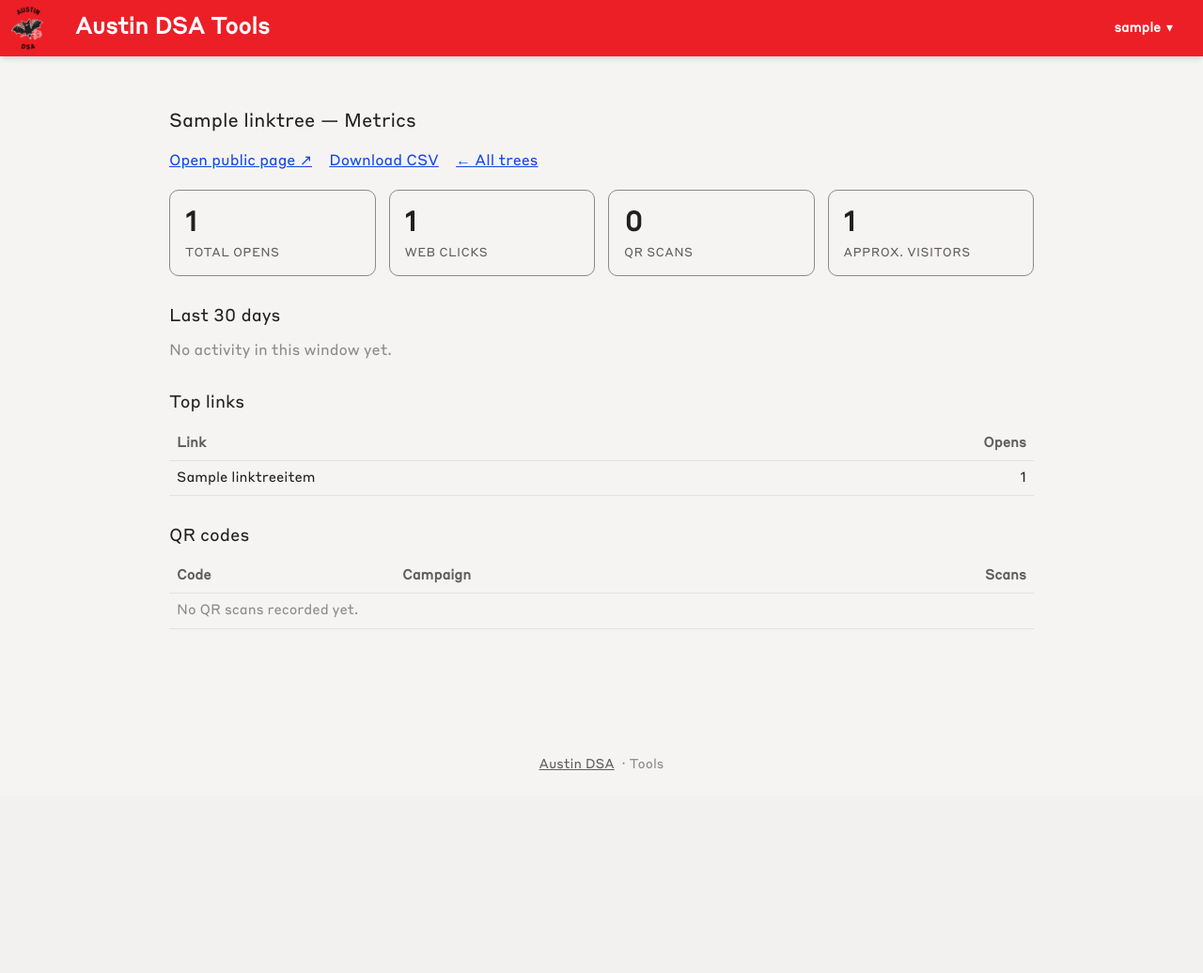
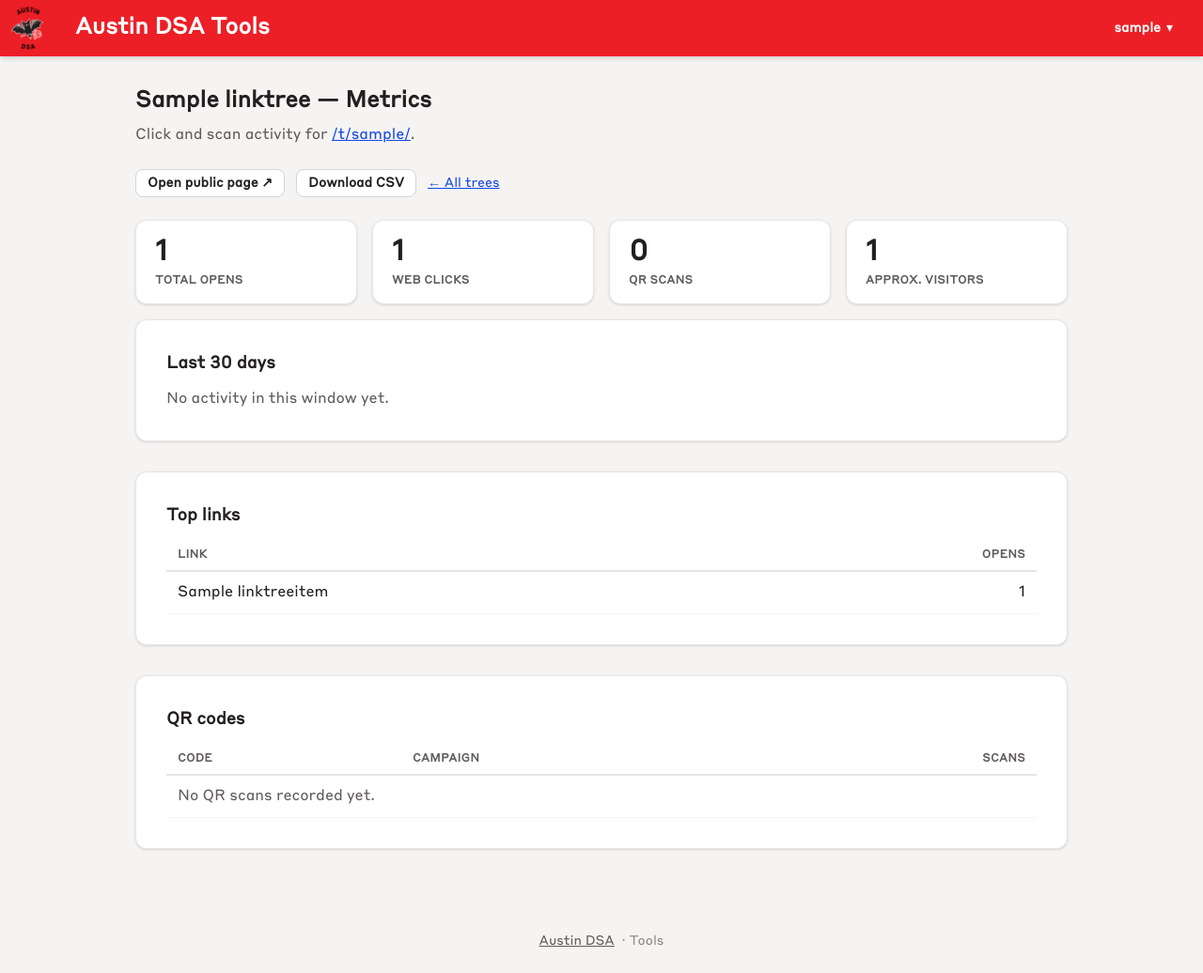
Before and after one commit to Austin-DSA/GeneralToolsWebsite, a Django app: a page that uses tools/templates/tools/link_metrics.html in a window 1280 px wide. Shown: the whole page at 94% size. Before the commit the page ends 820 px from the top, so only its background shows below. Run offline with Django 4.2, Linux system fonts and the light colour scheme; a user stored in the database is signed in; tables that the repository leaves empty hold one stand-in row (values such as "Sample post"); parts of the project's set-up code (start-up, migrations or seed data) failed here and were passed over; some libraries are stand-ins or nearby versions.

Commit message:
Restyle link-metrics dashboard onto the site design system
The metrics pages predated the component system and carried their own
inline <style> block - bare outlines on the grey page background. Now:
page title/subtitle, white stat tiles (new stat-grid/stat-card
components), each section in a page card, brand-red activity bars (new
bar-list components), data-table styling, and button-styled actions.
No view or behavior changes.

Co-Authored-By: Claude Opus 4.8 <noreply@anthropic.com>

```diff
--- a/tools/static/css/output.css
+++ b/tools/static/css/output.css
@@ -36,9 +36,12 @@
     --text-xl--line-height: calc(1.75 / 1.25);
     --text-2xl: 1.5rem;
     --text-2xl--line-height: calc(2 / 1.5);
+    --text-3xl: 1.875rem;
+    --text-3xl--line-height: calc(2.25 / 1.875);
     --font-weight-normal: 400;
     --font-weight-medium: 500;
     --font-weight-semibold: 600;
+    --font-weight-bold: 700;
     --tracking-wide: 0.025em;
     --radius-lg: 0.5rem;
     --radius-xl: 0.75rem;
@@ -247,11 +250,11 @@
   .my-3 {
     margin-block: calc(var(--spacing) * 3);
   }
-  .mt-2 {
-    margin-top: calc(var(--spacing) * 2);
-  }
   .mt-8 {
     margin-top: calc(var(--spacing) * 8);
+  }
+  .mb-2 {
+    margin-bottom: calc(var(--spacing) * 2);
   }
   .mb-4 {
     margin-bottom: calc(var(--spacing) * 4);
@@ -306,9 +309,6 @@
   }
   .flex-none {
     flex: none;
-  }
-  .border-collapse {
-    border-collapse: collapse;
   }
   .transform {
     transform: var(--tw-rotate-x,) var(--tw-rotate-y,) var(--tw-rotate-z,) var(--tw-skew-x,) var(--tw-skew-y,);
@@ -374,9 +374,6 @@
   .py-3 {
     padding-block: calc(var(--spacing) * 3);
   }
-  .py-4 {
-    padding-block: calc(var(--spacing) * 4);
-  }
   .py-6 {
     padding-block: calc(var(--spacing) * 6);
   }
@@ -413,6 +410,9 @@
   .text-center {
     text-align: center;
   }
+  .text-right {
+    text-align: right;
+  }
   .align-middle {
     vertical-align: middle;
   }
@@ -430,10 +430,6 @@
   .text-sm {
     font-size: var(--text-sm);
     line-height: var(--tw-leading, var(--text-sm--line-height));
-  }
-  .text-xl {
-    font-size: var(--text-xl);
-    line-height: var(--tw-leading, var(--text-xl--line-height));
   }
   .font-semibold {
     --tw-font-weight: var(--font-weight-semibold);
@@ -456,6 +452,9 @@
   }
   .text-white {
     color: var(--color-white);
+  }
+  .no-underline {
+    text-decoration-line: none;
   }
   .shadow {
     --tw-shadow: 0 1px 3px 0 var(--tw-shadow-color, rgb(0 0 0 / 0.1)), 0 1px 2px -1px var(--tw-shadow-color, rgb(0 0 0 / 0.1));
@@ -1158,6 +1157,69 @@
     font-size: var(--text-sm);
     line-height: var(--tw-leading, var(--text-sm--line-height));
   }
+  .stat-grid {
+    display: grid;
+    gap: calc(var(--spacing) * 4);
+    padding-block: calc(var(--spacing) * 4);
+    grid-template-columns: repeat(auto-fit, minmax(160px, 1fr));
+  }
+  .stat-card {
+    border-radius: var(--radius-xl);
+    border-style: var(--tw-border-style);
+    border-width: 1px;
+    border-color: var(--color-neutral-200);
+    background-color: var(--color-white);
+    padding-inline: calc(var(--spacing) * 5);
+    padding-block: calc(var(--spacing) * 4);
+    --tw-shadow: 0 1px 3px 0 var(--tw-shadow-color, rgb(0 0 0 / 0.1)), 0 1px 2px -1px var(--tw-shadow-color, rgb(0 0 0 / 0.1));
+    box-shadow: var(--tw-inset-shadow), var(--tw-inset-ring-shadow), var(--tw-ring-offset-shadow), var(--tw-ring-shadow), var(--tw-shadow);
+  }
+  .stat-card-number {
+    display: block;
+    font-size: var(--text-3xl);
+    line-height: var(--tw-leading, var(--text-3xl--line-height));
+    --tw-font-weight: var(--font-weight-bold);
+    font-weight: var(--font-weight-bold);
+    color: var(--color-dark);
+  }
+  .stat-card-label {
+    display: block;
+    padding-top: calc(var(--spacing) * 1);
+    font-size: var(--text-xs);
+    line-height: var(--tw-leading, var(--text-xs--line-height));
+    --tw-font-weight: var(--font-weight-semibold);
+    font-weight: var(--font-weight-semibold);
+    --tw-tracking: var(--tracking-wide);
+    letter-spacing: var(--tracking-wide);
+    color: var(--color-secondary);
+    text-transform: uppercase;
+  }
+  .bar-list {
+    display: flex;
+    flex-direction: column;
+    gap: calc(var(--spacing) * 1);
+    padding-block: calc(var(--spacing) * 2);
+  }
+  .bar-row {
+    display: grid;
+    align-items: center;
+    gap: calc(var(--spacing) * 2);
+    font-size: var(--text-sm);
+    line-height: var(--tw-leading, var(--text-sm--line-height));
+    grid-template-columns: 6rem 1fr 8rem;
+  }
+  .bar-track {
+    display: block;
+    overflow: hidden;
+    border-radius: 0.25rem;
+    background-color: var(--color-neutral-100);
+    height: 16px;
+  }
+  .bar-fill {
+    display: block;
+    height: 100%;
+    background-color: var(--color-primary);
+  }
   .menu-section-title {
     padding-top: calc(var(--spacing) * 6);
     padding-bottom: calc(var(--spacing) * 2);
--- a/tools/templates/tools/link_metrics.html
+++ b/tools/templates/tools/link_metrics.html
@@ -1,113 +1,94 @@
 {% extends "base.html" %}
 {% block title %}Link Tree Metrics{% endblock title %}
 {% block page_content %}
-<style>
-  .lm-wrap { max-width: 920px; margin: 0 auto; padding: 8px 0 48px; }
-  .lm-cards { display: flex; flex-wrap: wrap; gap: 14px; margin: 18px 0 28px; }
-  .lm-card { flex: 1 1 150px; border: 1px solid #8c8989; border-radius: 10px; padding: 14px 16px; }
-  .lm-card .n { font-size: 1.8rem; font-weight: 700; color: #231f20; }
-  .lm-card .l { font-size: .8rem; color: #605c5c; text-transform: uppercase; letter-spacing: .03em; }
-  .lm-section { margin: 30px 0; }
-  .lm-section h2 { font-size: 1.15rem; margin-bottom: 10px; }
-  table.lm { width: 100%; border-collapse: collapse; }
-  table.lm th, table.lm td { text-align: left; padding: 7px 8px; border-bottom: 1px solid #e2e0e0; font-size: .92rem; }
-  table.lm th { color: #605c5c; font-weight: 600; }
-  table.lm td.num, table.lm th.num { text-align: right; }
-  .lm-bars { display: flex; flex-direction: column; gap: 4px; }
-  .lm-bar-row { display: grid; grid-template-columns: 92px 1fr 64px; align-items: center; gap: 8px; font-size: .82rem; }
-  .lm-bar-track { background: #f1eeee; border-radius: 5px; overflow: hidden; height: 16px; }
-  .lm-bar-fill { background: #ec1f27; height: 100%; }
-  .lm-muted { color: #8c8989; }
-  .lm-actions a { margin-right: 14px; }
-</style>
+{% if not tree %}
+  <h1 class="page-title">Link Tree Metrics</h1>
+  <p class="page-subtitle">Pick a tree to see clicks, scans, and trends.</p>
 
-<div class="lm-wrap">
-{% if not tree %}
-  <h1 class="text-xl py-4">Link Tree Metrics</h1>
-  <p class="lm-muted">Pick a tree to see clicks, scans, and trends.</p>
-  <div class="lm-section">
-    <table class="lm">
+  <div class="page-card">
+    <table class="data-table">
       <thead>
-        <tr><th>Link tree</th><th class="num">Web clicks</th><th class="num">QR scans</th><th></th></tr>
+        <tr><th>Link tree</th><th class="text-right">Web clicks</th><th class="text-right">QR scans</th><th></th></tr>
       </thead>
       <tbody>
         {% for row in overview %}
           <tr>
-            <td>{{ row.tree.title }} <span class="lm-muted">/t/{{ row.tree.slug }}/</span></td>
-            <td class="num">{{ row.web }}</td>
-            <td class="num">{{ row.qr }}</td>
-            <td><a href="{% url 'link-metrics-tree' row.tree.slug %}">View →</a></td>
+            <td>{{ row.tree.title }} <span class="text-sm text-secondary">/t/{{ row.tree.slug }}/</span></td>
+            <td class="text-right">{{ row.web }}</td>
+            <td class="text-right">{{ row.qr }}</td>
+            <td class="text-right"><a href="{% url 'link-metrics-tree' row.tree.slug %}">View →</a></td>
           </tr>
         {% empty %}
-          <tr><td colspan="4" class="lm-muted">No link trees yet. Create one in the admin.</td></tr>
+          <tr><td colspan="4" class="text-secondary">No link trees yet. Create one in the admin.</td></tr>
         {% endfor %}
       </tbody>
     </table>
   </div>
 
 {% else %}
-  <h1 class="text-xl py-4">{{ tree.title }} — Metrics</h1>
-  <p class="lm-actions">
-    <a href="{{ tree.getPublicUrl }}">Open public page ↗</a>
-    <a href="{% url 'link-metrics-csv' tree.slug %}">Download CSV</a>
-    <a href="{% url 'link-metrics' %}">← All trees</a>
+  <h1 class="page-title">{{ tree.title }} — Metrics</h1>
+  <p class="page-subtitle">Click and scan activity for <a href="{{ tree.getPublicUrl }}">/t/{{ tree.slug }}/</a>.</p>
+
+  <p class="flex items-center gap-3 pb-2">
+    <a href="{{ tree.getPublicUrl }}" class="btn btn-secondary btn-small no-underline">Open public page ↗</a>
+    <a href="{% url 'link-metrics-csv' tree.slug %}" class="btn btn-secondary btn-small no-underline">Download CSV</a>
+    <a href="{% url 'link-metrics' %}" class="text-sm">← All trees</a>
   </p>
 
-  <div class="lm-cards">
-    <div class="lm-card"><div class="n">{{ grandTotal }}</div><div class="l">Total opens</div></div>
-    <div class="lm-card"><div class="n">{{ webTotal }}</div><div class="l">Web clicks</div></div>
-    <div class="lm-card"><div class="n">{{ qrTotal }}</div><div class="l">QR scans</div></div>
-    <div class="lm-card"><div class="n">{{ uniqueVisitors }}</div><div class="l">Approx. visitors</div></div>
+  <div class="stat-grid">
+    <div class="stat-card"><span class="stat-card-number">{{ grandTotal }}</span><span class="stat-card-label">Total opens</span></div>
+    <div class="stat-card"><span class="stat-card-number">{{ webTotal }}</span><span class="stat-card-label">Web clicks</span></div>
+    <div class="stat-card"><span class="stat-card-number">{{ qrTotal }}</span><span class="stat-card-label">QR scans</span></div>
+    <div class="stat-card"><span class="stat-card-number">{{ uniqueVisitors }}</span><span class="stat-card-label">Approx. visitors</span></div>
   </div>
 
-  <div class="lm-section">
-    <h2>Last {{ windowDays }} days</h2>
+  <div class="page-card">
+    <h2 class="section-title pt-0">Last {{ windowDays }} days</h2>
     {% if series %}
-      <div class="lm-bars">
+      <div class="bar-list">
         {% for d in series %}
-          <div class="lm-bar-row">
-            <span class="lm-muted">{{ d.day|date:"M j" }}</span>
-            <span class="lm-bar-track"><span class="lm-bar-fill" style="width: {{ d.pct }}%"></span></span>
-            <span class="num">{{ d.total }} <span class="lm-muted">({{ d.web }}w/{{ d.qr }}q)</span></span>
+          <div class="bar-row">
+            <span class="text-secondary">{{ d.day|date:"M j" }}</span>
+            <span class="bar-track"><span class="bar-fill" style="width: {{ d.pct }}%"></span></span>
+            <span class="text-right">{{ d.total }} <span class="text-secondary">({{ d.web }}w/{{ d.qr }}q)</span></span>
           </div>
         {% endfor %}
       </div>
     {% else %}
-      <p class="lm-muted">No activity in this window yet.</p>
+      <p class="text-secondary">No activity in this window yet.</p>
     {% endif %}
   </div>
 
-  <div class="lm-section">
-    <h2>Top links</h2>
-    <table class="lm">
-      <thead><tr><th>Link</th><th class="num">Opens</th></tr></thead>
+  <div class="page-card">
+    <h2 class="section-title pt-0">Top links</h2>
+    <table class="data-table">
+      <thead><tr><th>Link</th><th class="text-right">Opens</th></tr></thead>
       <tbody>
         {% for row in topItems %}
-          <tr><td>{{ row.label }}</td><td class="num">{{ row.total }}</td></tr>
+          <tr><td>{{ row.label }}</td><td class="text-right">{{ row.total }}</td></tr>
         {% empty %}
-          <tr><td colspan="2" class="lm-muted">No link clicks recorded yet.</td></tr>
+          <tr><td colspan="2" class="text-secondary">No link clicks recorded yet.</td></tr>
         {% endfor %}
       </tbody>
     </table>
   </div>
 
-  <div class="lm-section">
-    <h2>QR codes</h2>
-    <table class="lm">
-      <thead><tr><th>Code</th><th>Campaign</th><th class="num">Scans</th></tr></thead>
+  <div class="page-card">
+    <h2 class="section-title pt-0">QR codes</h2>
+    <table class="data-table">
+      <thead><tr><th>Code</th><th>Campaign</th><th class="text-right">Scans</th></tr></thead>
       <tbody>
         {% for row in qrRows %}
           <tr>
-            <td>{{ row.qr__label }} <span class="lm-muted">/qr/{{ row.qr__code }}/</span></td>
+            <td>{{ row.qr__label }} <span class="text-sm text-secondary">/qr/{{ row.qr__code }}/</span></td>
             <td>{{ row.qr__campaign|default:"—" }}</td>
-            <td class="num">{{ row.scans }}</td>
+            <td class="text-right">{{ row.scans }}</td>
           </tr>
         {% empty %}
-          <tr><td colspan="3" class="lm-muted">No QR scans recorded yet.</td></tr>
+          <tr><td colspan="3" class="text-secondary">No QR scans recorded yet.</td></tr>
         {% endfor %}
       </tbody>
     </table>
   </div>
 {% endif %}
-</div>
 {% endblock page_content %}
```
Also changed, not shown: tools/static/css/custom.css (+30 -0 lines).
